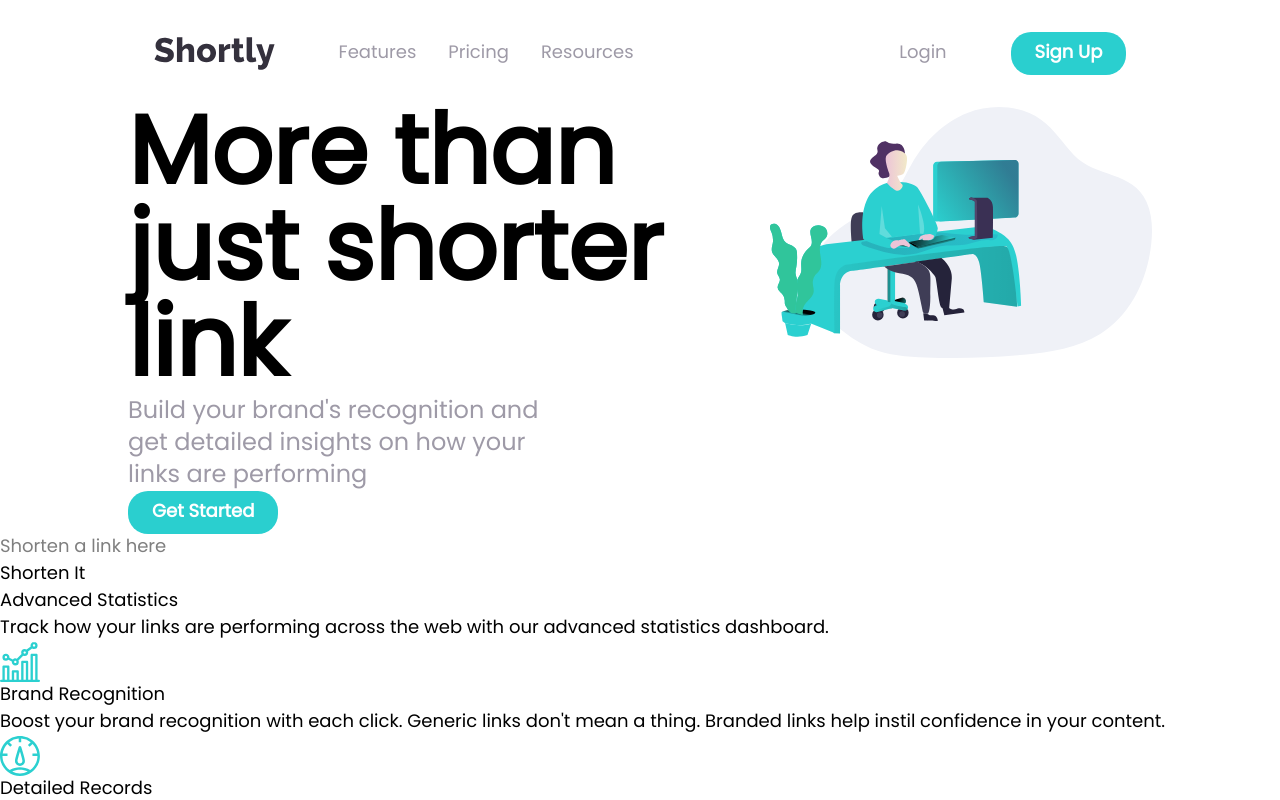
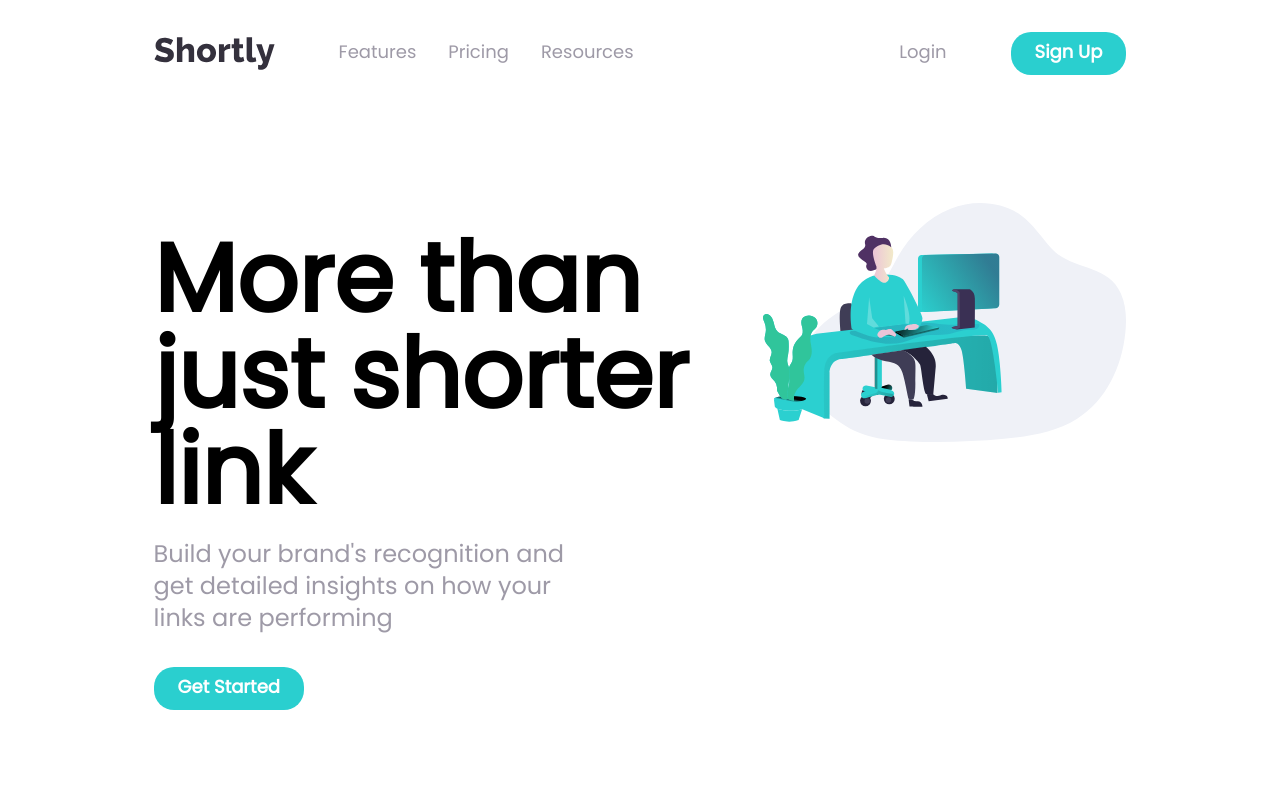
Before and after one commit to azanra/url-shortening, a React (Vite) app: page / in a window 1280 px wide. Shown: the top 800 px of the page. Built offline with nearby package versions, Linux system fonts and the light colour scheme.

Commit message:
Add gap to the text in hero section

```diff
--- a/src/components/hero.jsx
+++ b/src/components/hero.jsx
@@ -2,11 +2,13 @@ import illustWorking from "../assets/images/illustration-working.svg";
 
 export default function Hero() {
   return (
-    <div className="flex center">
+    <div className="flex center py-24 px-8">
       <div className="flex w-[80%]">
         <div className="heroText">
           <div>
-            <h1 className="text-8xl font-bold">More than just shorter link</h1>
+            <h1 className="text-8xl font-bold mt-8 mb-4">
+              More than just shorter link
+            </h1>
           </div>
           <div className="w-[70%]">
             <p className="text-2xl text-(--Grayish-Violet)">
@@ -15,7 +17,7 @@ export default function Hero() {
             </p>
           </div>
           <div>
-            <button className="button">Get Started</button>
+            <button className="button mt-8">Get Started</button>
           </div>
         </div>
         <div className="heroImage">
```
